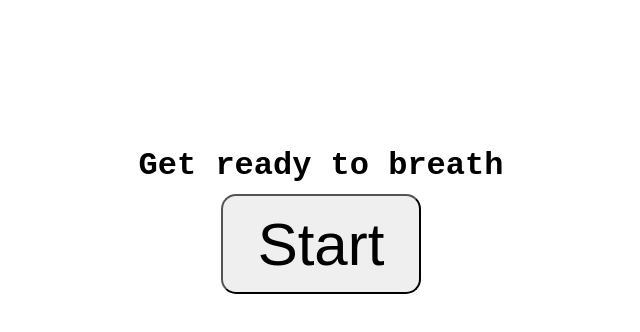
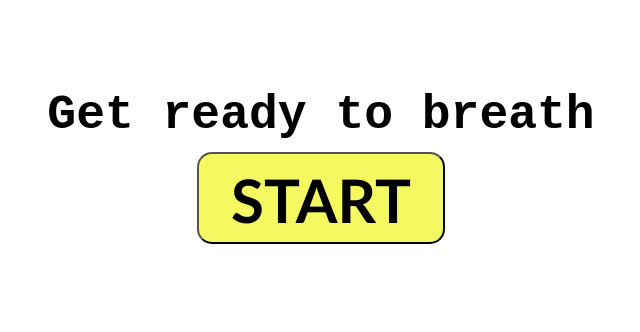
Before and after one commit to lightandluck/breathtimer, a React (Create React App) app: page / in a window 1280 px wide. Shown: the top 332 px of the page, without its empty margins (319-959 px from the left). Built offline with nearby package versions, Linux system fonts and the light colour scheme.

Commit message:
Style app

```diff
--- a/src/App.css
+++ b/src/App.css
@@ -1,33 +1,36 @@
 .container {
-  max-width: 600px;
-  margin: 30px auto;
+  align-items: center;
+  display: flex;
+  flex-direction: column;
+  font-size: 1.5em;
+  justify-content: center;
+  row-gap: 10px;
+  margin: 0 auto;
+  min-height: 300px;
   overflow: auto;
-  min-height: 300px;
-  padding: 30px;
-  border-radius: 5px;
-  display: flex;
-  justify-content: center;
-  flex-direction: column;
-  align-items: center;
-  row-gap: 10px;
 }
 
 .circle {
-  width: 300px;
-  height: 300px;
+  align-items: center;
   border-radius: 200px;
   display: flex;
-  justify-content: center;
-  align-items: center;
   font-size: 100px;
   font-weight: bold;
+  height: 300px;
+  justify-content: center;
+  margin: 2rem;
+  width: 300px;
 }
 
 .btn {
-  width: 200px;
-  height: 100px;
   font-size: 60px;
   border-radius: 15px;
+  padding: 0.6rem 2rem 0.4rem 2rem;
+  color: #000;
+  background: #f4f961;
+  text-transform: uppercase;
+  font-family: "Trebuchet MS";
+  font-weight: bold;
 }
 
 h1 {
@@ -35,6 +38,7 @@ h1 {
 }
 
 h3 {
+  margin: 0;
   text-align: center;
 }
 
--- a/src/components/BreathCounter.css
+++ b/src/components/BreathCounter.css
@@ -1,5 +1,4 @@
 .counter {
-  /* font-size: 64px; */
   font-weight: bold;
 }
 
--- a/src/components/Countdown.js
+++ b/src/components/Countdown.js
@@ -1,15 +1,11 @@
 import styles from "./Countdown.module.css";
 import { Fragment } from 'react'
-
-const styleCountdown = {
-  backgroundColor: 'lightblue'
-}
 
 const Countdown = ({ countdown }) => {
   return (
     <Fragment>
       <h3>Inhale... exhale slowly</h3>
-      <div className="circle" style={styleCountdown}>
+      <div className={`circle ${styles.countdown}`}>
         <p className={styles.countdownDisplay}>{countdown}</p>
       </div>
     </Fragment>
--- a/src/components/Countdown.module.css
+++ b/src/components/Countdown.module.css
@@ -1,7 +1,7 @@
 .countdown {
   /* width: 140px;
   height: 140px; */
-  background: lightblue;
+  background: lightblue
   /* border-radius: 70px;
   display: flex;
   justify-content: center;
--- a/src/components/Result.css
+++ b/src/components/Result.css
@@ -5,7 +5,9 @@
 }
 
 .result h1 {
+  font-family: Trebuchet MS;
   text-align: center;
+  text-transform: uppercase;
 }
 
 .result ul {
--- a/src/components/Stopwatch.css
+++ b/src/components/Stopwatch.css
@@ -1,16 +1,8 @@
 .stopwatch {
-  /* width: 140px;
-  height: 140px; */
-  background: green;
-  /* border-radius: 70px;
-  display: flex;
-  justify-content: center;
-  align-items: center;
-  flex-direction: column; */
+  background: #1daa39;
 }
 
 .stopwatch-display {
   color: white;
   letter-spacing: -6px;
-  /* font-size: 60px; */
 }
```
